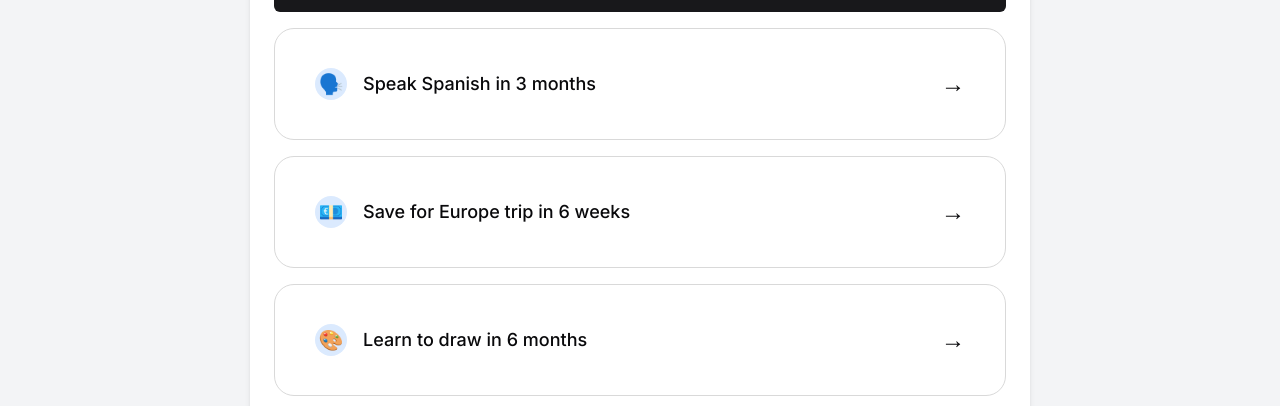
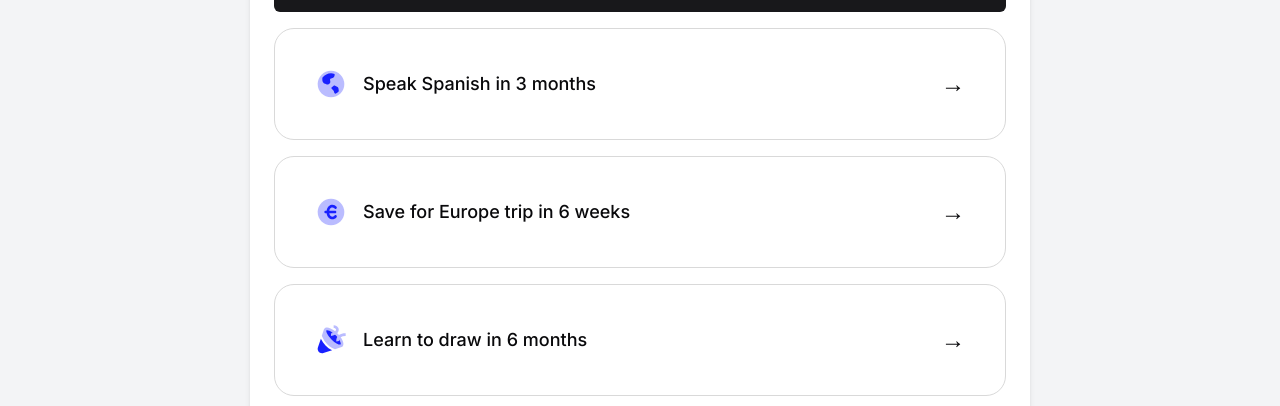
Before and after one commit to iamhenry/goaltrackerapp, a Next.js app: page / in a window 1280 px wide. Shown: the part 204-610 px from the top of the page. Built offline with nearby package versions, Linux system fonts and the light colour scheme.

Commit message:
update icon set and color for starter buttons

```diff
--- a/app/page.tsx
+++ b/app/page.tsx
@@ -280,10 +280,10 @@ export default function Home() {
             <TodoGenerator onNewTasks={handleNewTasks} />
             <div className="flex flex-col space-y-4 mb-6">
               {[
-                "Speak Spanish in 3 months",
-                "Save for Europe trip in 6 weeks",
-                "Learn to draw in 6 months",
-              ].map((goal) => (
+                { goal: "Speak Spanish in 3 months", icon: "language" },
+                { goal: "Save for Europe trip in 6 weeks", icon: "savings" },
+                { goal: "Learn to draw in 6 months", icon: "brush" },
+              ].map(({ goal, icon }) => (
                 <Button
                   key={goal}
                   variant="outline"
@@ -291,15 +291,65 @@ export default function Home() {
                   onClick={() => handleGoalSubmit(goal)}
                 >
                   <div className="flex items-center">
-                    <div className="w-8 h-8 mr-4 bg-blue-100 rounded-full flex items-center justify-center">
-                      {goal.startsWith("Speak") && (
-                        <span className="text-xl">🗣️</span>
-                      )}
-                      {goal.startsWith("Save") && (
-                        <span className="text-xl">💶</span>
-                      )}
-                      {goal.startsWith("Learn") && (
-                        <span className="text-xl">🎨</span>
+                    <div className="w-8 h-8 mr-4 flex items-center justify-center">
+                      {icon === "language" ? (
+                        <svg
+                          width="32"
+                          height="32"
+                          viewBox="0 0 32 32"
+                          fill="none"
+                          xmlns="http://www.w3.org/2000/svg"
+                        >
+                          <path
+                            opacity="0.3"
+                            d="M16.0001 2.66663C23.3641 2.66663 29.3334 8.63596 29.3334 16C29.3334 23.364 23.3641 29.3333 16.0001 29.3333C8.63608 29.3333 2.66675 23.364 2.66675 16C2.66675 8.63596 8.63608 2.66663 16.0001 2.66663Z"
+                            fill="#1921FF"
+                          />
+                          <path
+                            d="M15.9999 5.33338C14.368 5.33209 12.7576 5.70582 11.2931 6.42573C9.82852 7.14563 8.54899 8.19245 7.55325 9.48538L7.33325 9.78005V12.0267C7.33325 13.6934 8.36659 15.1854 9.92659 15.772L10.1639 15.852L11.8839 16.3787C13.7146 16.9387 15.4973 15.4494 15.3199 13.584L15.2946 13.3907L15.0613 11.992C15.0097 11.6822 15.0692 11.3641 15.2292 11.0939C15.3892 10.8236 15.6395 10.6185 15.9359 10.5147L16.0799 10.4747L16.8959 10.288C17.3589 10.1822 17.796 9.98473 18.1814 9.70723C18.5668 9.42972 18.8927 9.07782 19.1399 8.6723C19.3871 8.26678 19.5506 7.81585 19.6206 7.34612C19.6907 6.8764 19.666 6.39739 19.5479 5.93738C18.4081 5.53621 17.2083 5.33196 15.9999 5.33338ZM18.6666 17.8667L16.5813 19.5347C16.5081 19.5933 16.448 19.6667 16.4051 19.75C16.3622 19.8334 16.3374 19.9249 16.3322 20.0185C16.327 20.1121 16.3417 20.2058 16.3752 20.2933C16.4087 20.3809 16.4603 20.4604 16.5266 20.5267L18.1786 22.1787C18.4986 22.4987 18.7319 22.896 18.8559 23.3307L19.0893 24.148C19.2853 24.8427 19.7826 25.412 20.4453 25.6987C21.7206 25.1125 22.8682 24.2812 23.8226 23.252L23.5106 20.7494C23.456 20.314 23.2948 19.8988 23.0413 19.5406C22.7877 19.1824 22.4497 18.8923 22.0573 18.696L20.0973 17.7147C19.8692 17.6006 19.6132 17.5543 19.3597 17.5812C19.1061 17.6081 18.8656 17.7072 18.6666 17.8667Z"
+                            fill="#1921FF"
+                          />
+                        </svg>
+                      ) : icon === "savings" ? (
+                        <svg
+                          width="32"
+                          height="32"
+                          viewBox="0 0 32 32"
+                          fill="none"
+                          xmlns="http://www.w3.org/2000/svg"
+                        >
+                          <path
+                            opacity="0.3"
+                            fill-rule="evenodd"
+                            clip-rule="evenodd"
+                            d="M2.66675 16C2.66675 8.63596 8.63608 2.66663 16.0001 2.66663C23.3641 2.66663 29.3334 8.63596 29.3334 16C29.3334 23.364 23.3641 29.3333 16.0001 29.3333C8.63608 29.3333 2.66675 23.364 2.66675 16Z"
+                            fill="#1921FF"
+                          />
+                          <path
+                            fill-rule="evenodd"
+                            clip-rule="evenodd"
+                            d="M11.5999 17.3333C11.7386 18.4747 12.0759 19.6213 12.6479 20.6107C13.4439 21.9853 14.7439 23.1173 16.5946 23.3347C18.4706 23.556 20.3773 22.6547 21.5279 21.1813C21.6356 21.0431 21.715 20.885 21.7615 20.7161C21.8081 20.5472 21.8209 20.3708 21.7992 20.197C21.7775 20.0231 21.7218 19.8552 21.6352 19.7029C21.5486 19.5506 21.4329 19.4169 21.2946 19.3093C20.6386 18.7973 19.8373 19.044 19.3479 19.6333C18.0839 21.16 15.9479 20.988 14.9559 19.2733C14.6221 18.6709 14.3977 18.0141 14.2933 17.3333H19.9999C20.3535 17.3333 20.6927 17.1928 20.9427 16.9428C21.1928 16.6927 21.3333 16.3536 21.3333 16C21.3333 15.6464 21.1928 15.3072 20.9427 15.0572C20.6927 14.8071 20.3535 14.6667 19.9999 14.6667H14.3279C14.4613 13.9773 14.6919 13.336 15.0079 12.8093C15.9546 11.2293 18.1199 10.8213 19.3319 12.356C19.8013 12.9493 20.5986 13.2173 21.2626 12.732C21.5474 12.5225 21.7373 12.2084 21.7906 11.8588C21.8439 11.5092 21.7561 11.1528 21.5466 10.868C20.4199 9.32666 18.7493 8.57332 16.8386 8.73599C14.9279 8.89999 13.5626 10.0333 12.7213 11.4373C12.1399 12.4067 11.7839 13.5333 11.6239 14.6667H10.6666C10.313 14.6667 9.97382 14.8071 9.72378 15.0572C9.47373 15.3072 9.33325 15.6464 9.33325 16C9.33325 16.3536 9.47373 16.6927 9.72378 16.9428C9.97382 17.1928 10.313 17.3333 10.6666 17.3333H11.5999Z"
+                            fill="#1921FF"
+                          />
+                        </svg>
+                      ) : (
+                        <svg
+                          width="32"
+                          height="32"
+                          viewBox="0 0 32 32"
+                          fill="none"
+                          xmlns="http://www.w3.org/2000/svg"
+                        >
+                          <path
+                            opacity="0.3"
+                            d="M30.6667 9.33336C28.3165 9.20405 25.9849 9.81493 24 11.08C23.52 10.5334 23.0267 9.98669 22.5067 9.46669L22.12 9.10669L22.3067 8.94669C22.9588 8.38697 23.4234 7.64071 23.638 6.8086C23.8526 5.9765 23.8068 5.0986 23.5067 4.29336C23.0733 3.38426 22.3852 2.6206 21.526 2.09514C20.6668 1.56968 19.6735 1.30504 18.6667 1.33336V4.00002C19.1411 3.99342 19.6087 4.1135 20.0212 4.34788C20.4337 4.58226 20.7762 4.92245 21.0134 5.33336C21.24 5.86669 21.0134 6.45336 20.3867 7.08002L20.0801 7.36002C18.6893 6.20116 17.1625 5.21612 15.5334 4.42669C12.16 2.90669 10.4267 3.61336 9.57338 4.42669C9.31336 4.68734 9.10523 4.99502 8.96005 5.33336L8.72005 6.04002L6.80005 11.8267C8.32005 15.6134 12 22.3467 20 25.2534L26.6667 23.04C26.8915 22.9563 27.0896 22.8135 27.24 22.6267L27.52 22.3867C29.4267 20.4667 28.2 16.7734 25.64 13.1867C27.1601 12.2996 28.9104 11.8864 30.6667 12V9.33336Z"
+                            fill="#1921FF"
+                          />
+                          <path
+                            d="M5.86656 14.6666L2.89323 23.6C1.96923 26.424 4.06923 29.3266 7.0399 29.3333C7.49354 29.3289 7.94361 29.2524 8.37323 29.1066L17.0666 26.2133C12.1601 23.7075 8.22168 19.6472 5.86656 14.6666ZM25.6132 20.4933H25.5332C24.6132 20.9866 20.7999 19.7333 16.4799 15.4133C16.0266 14.96 15.5999 14.52 15.2132 14.08C15.0799 13.9333 14.9599 13.7733 14.8266 13.6133L14.1199 12.76L13.7466 12.24C13.5599 11.9866 13.3732 11.7333 13.2132 11.4933C13.0532 11.2533 12.9999 11.1466 12.8932 10.9733C12.7866 10.8 12.5999 10.52 12.4799 10.2933C12.3599 10.0666 12.3066 9.97331 12.2266 9.79998C12.1466 9.62664 11.9999 9.42664 11.9199 9.23998C11.8399 9.05331 11.7999 8.93331 11.7332 8.78664C11.6666 8.63998 11.5866 8.42664 11.5332 8.25331C11.4799 8.07998 11.4666 7.99998 11.4399 7.86664C11.4132 7.73331 11.3599 7.54664 11.3332 7.41331C11.3268 7.30674 11.3268 7.19988 11.3332 7.09331C11.3201 6.97813 11.3201 6.86183 11.3332 6.74664L11.4799 6.33331C11.7066 6.09331 12.6932 6.02664 14.4532 6.82664C15.6292 7.39198 16.7426 8.07998 17.7732 8.87998C17.2106 9.12798 16.6132 9.27998 15.9999 9.33331V12C17.4164 11.9196 18.7908 11.489 19.9999 10.7466L20.6532 11.36C21.2399 11.9333 21.7599 12.5066 22.2399 13.0533C21.436 14.4242 21.1166 16.0256 21.3332 17.6L23.9999 17.08C23.9098 16.5773 23.9098 16.0626 23.9999 15.56C25.7199 18.1866 26.0399 20.08 25.6132 20.4933Z"
+                            fill="#1921FF"
+                          />
+                        </svg>
                       )}
                     </div>
                     <span>{goal}</span>
```
